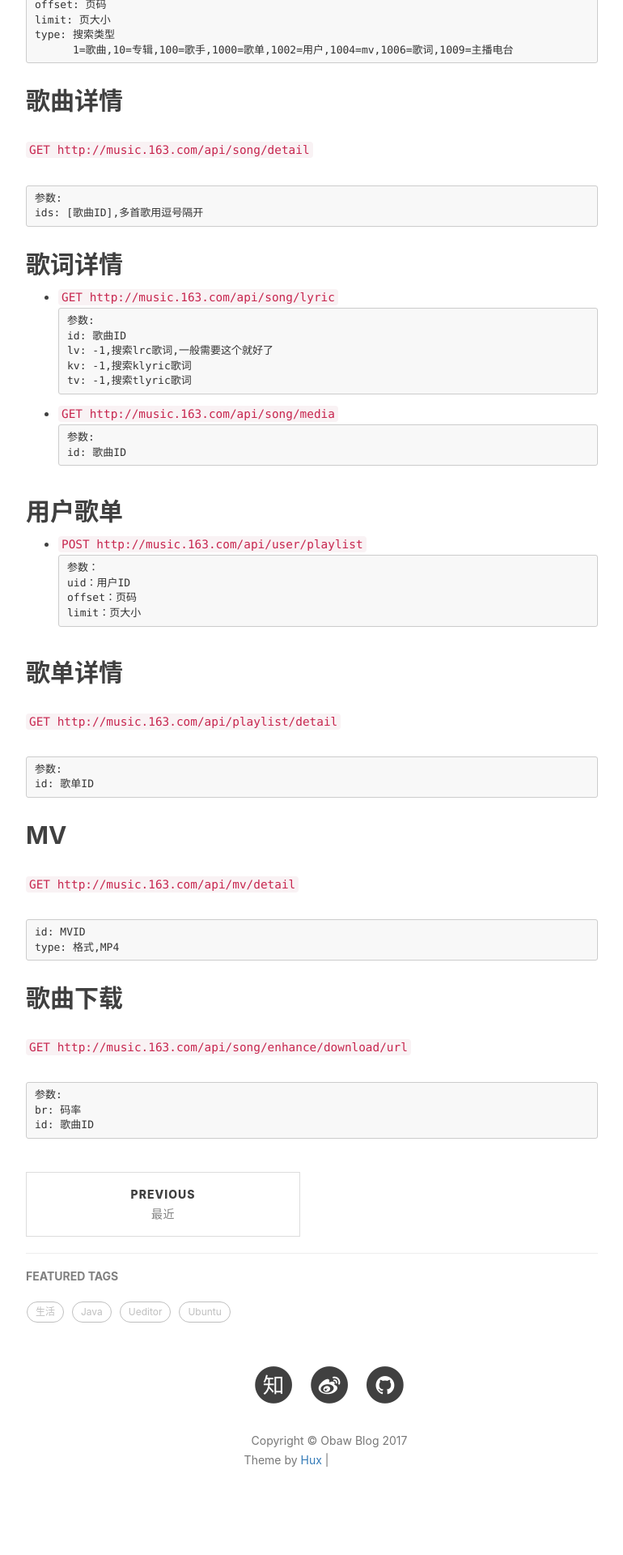
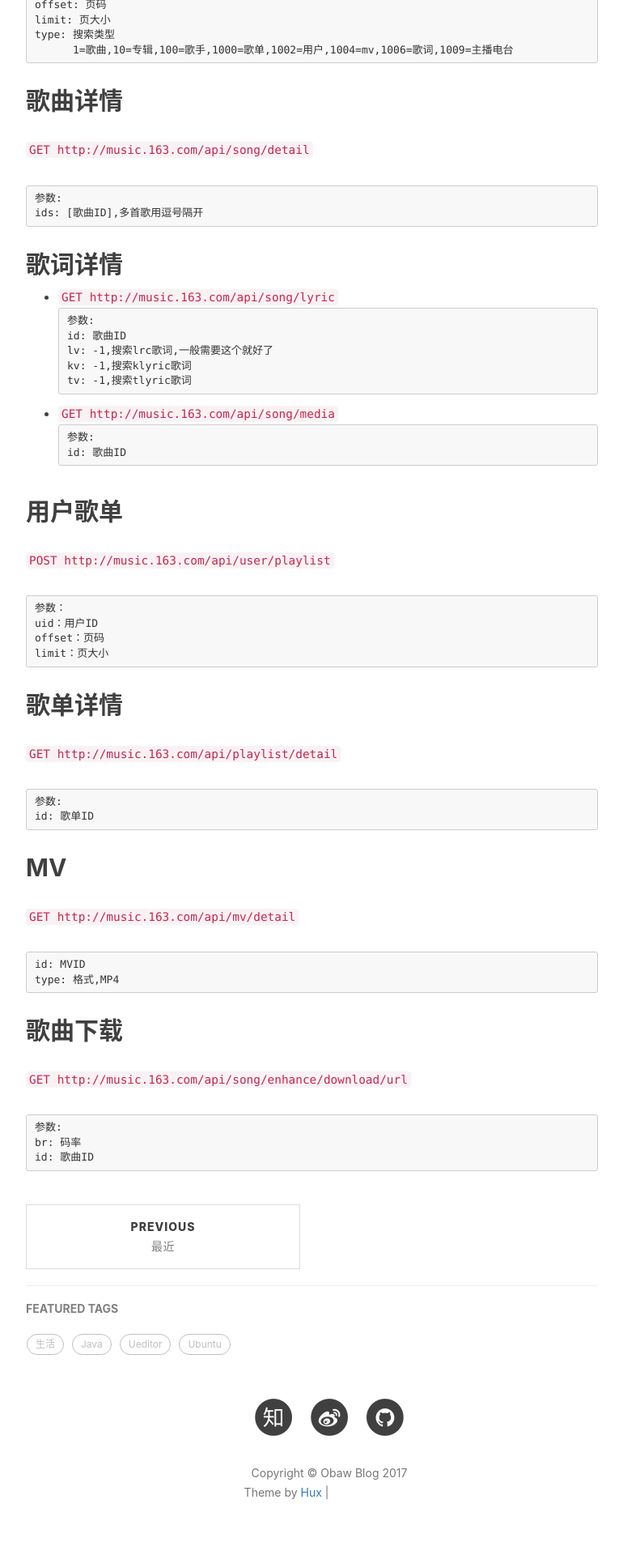
Before and after one commit to obaw/obaw.github.io, a Jekyll site: the page built from _posts/2017-05-03-netease.md, in a window 1280 px wide. Shown: the part 876-2796 px from the top of the page at 81% size, without its empty margins (233-1003 px from the left). Built offline with Jekyll 4.4.1, drawn with Linux system fonts in a browser that asks for light colours; nearby versions of some CDN libraries; comment, search, counter and statistics services are not loaded; before the commit the page ends 2756 px from its top, so only the background shows below that; grey boxes are pictures that could not be loaded.

Commit message:
update blog

````diff
--- a/_posts/2017-05-03-netease.md
+++ b/_posts/2017-05-03-netease.md
@@ -47,7 +47,7 @@ id: 歌曲ID
 ```
 
 ## 用户歌单
-* `POST http://music.163.com/api/user/playlist`
+`POST http://music.163.com/api/user/playlist`
 ```text
 参数：
 uid：用户ID
````
